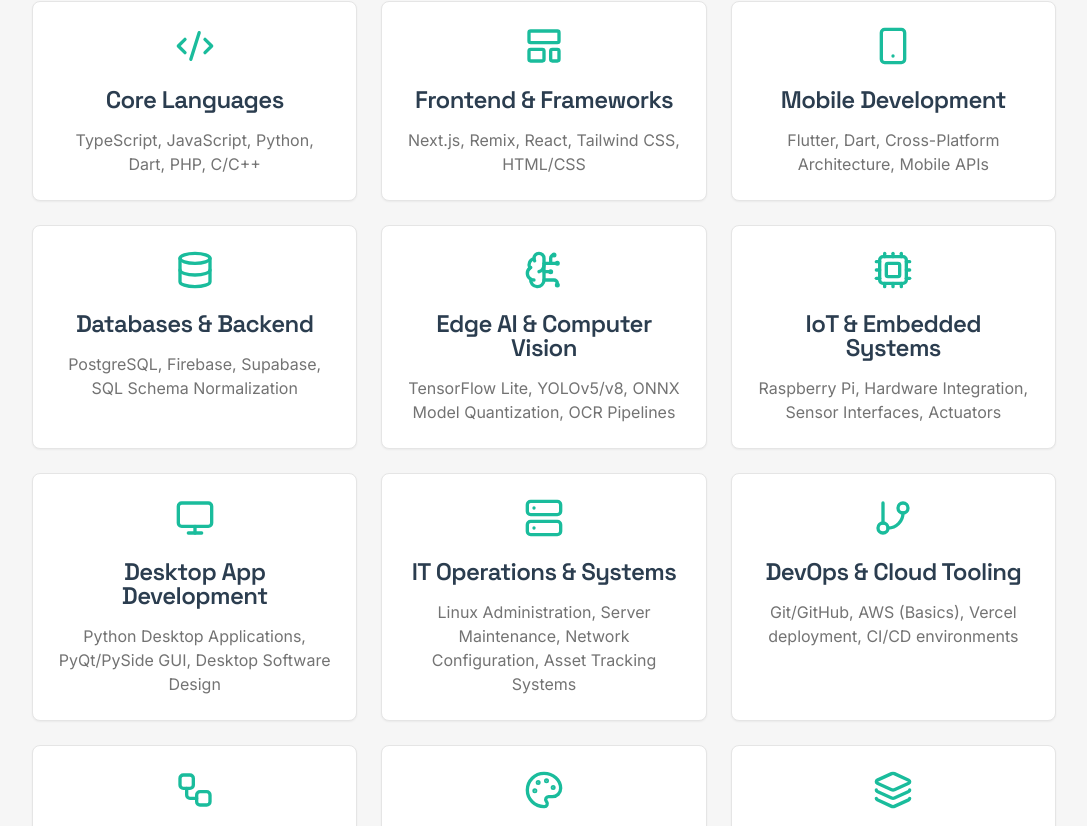
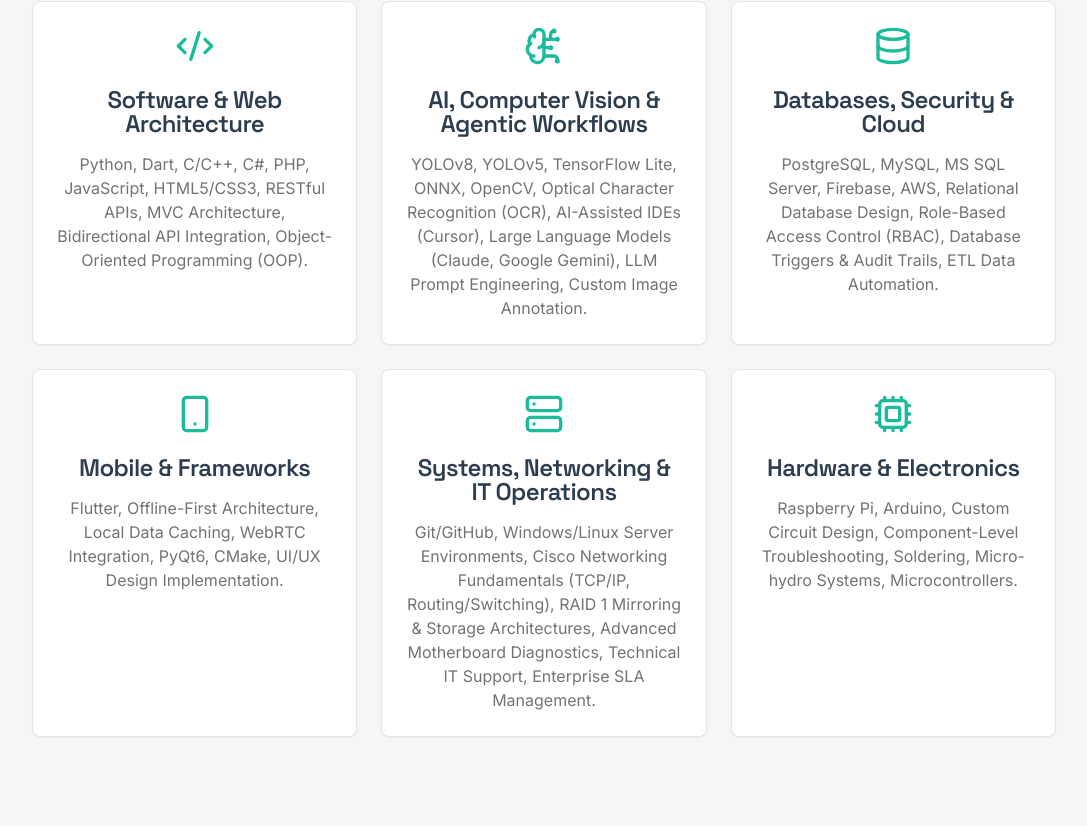
Before and after one commit to Meshy21/mesharys-portfolio, a Next.js app: page / in a window 1280 px wide. Shown: the part 2954-3780 px from the top of the page, without its empty margins (96-1183 px from the left). Built offline with nearby package versions, Linux system fonts and the light colour scheme.

Commit message:
refactor(skills): simplify skills section
Consolidate the skills list and remove unused icons to improve maintainability and clean up the component.

```diff
--- a/src/components/Skills.tsx
+++ b/src/components/Skills.tsx
@@ -5,30 +5,40 @@
   Cpu,
   BrainCircuit,
   Database,
-  GitBranch,
-  Server,
-  LayoutTemplate,
-  Monitor,
-  Workflow,
-  Palette,
-  Layers,
-  Shield
+  Server
 } from 'lucide-react';
 
 const skills = [
-  { name: 'Core Languages', icon: <CodeXml className="h-10 w-10 text-accent" />, description: 'TypeScript, JavaScript, Python, Dart, PHP, C/C++' },
-  { name: 'Frontend & Frameworks', icon: <LayoutTemplate className="h-10 w-10 text-accent" />, description: 'Next.js, Remix, React, Tailwind CSS, HTML/CSS' },
-  { name: 'Mobile Development', icon: <Smartphone className="h-10 w-10 text-accent" />, description: 'Flutter, Dart, Cross-Platform Architecture, Mobile APIs' },
-  { name: 'Databases & Backend', icon: <Database className="h-10 w-10 text-accent" />, description: 'PostgreSQL, Firebase, Supabase, SQL Schema Normalization' },
-  { name: 'Edge AI & Computer Vision', icon: <BrainCircuit className="h-10 w-10 text-accent" />, description: 'TensorFlow Lite, YOLOv5/v8, ONNX Model Quantization, OCR Pipelines' },
-  { name: 'IoT & Embedded Systems', icon: <Cpu className="h-10 w-10 text-accent" />, description: 'Raspberry Pi, Hardware Integration, Sensor Interfaces, Actuators' },
-  { name: 'Desktop App Development', icon: <Monitor className="h-10 w-10 text-accent" />, description: 'Python Desktop Applications, PyQt/PySide GUI, Desktop Software Design' },
-  { name: 'IT Operations & Systems', icon: <Server className="h-10 w-10 text-accent" />, description: 'Linux Administration, Server Maintenance, Network Configuration, Asset Tracking Systems' },
-  { name: 'DevOps & Cloud Tooling', icon: <GitBranch className="h-10 w-10 text-accent" />, description: 'Git/GitHub, AWS (Basics), Vercel deployment, CI/CD environments' },
-  { name: 'API Design & Integration', icon: <Workflow className="h-10 w-10 text-accent" />, description: 'RESTful API Design, WebSockets, Webhooks, Third-party SDKs, API Integration' },
-  { name: 'UI/UX & Prototyping', icon: <Palette className="h-10 w-10 text-accent" />, description: 'Figma Prototyping, Component Design, Responsive Design, User Experience Optimization' },
-  { name: 'System Architecture', icon: <Layers className="h-10 w-10 text-accent" />, description: 'SOLID Principles, Design Patterns, Microservices, High-Availability Systems' },
-  { name: 'Security & Identity', icon: <Shield className="h-10 w-10 text-accent" />, description: 'OAuth 2.0, JWT Authentication, SSL/TLS Certificates, Secure Coding Best Practices' },
+  {
+    name: 'Software & Web Architecture',
+    icon: <CodeXml className="h-10 w-10 text-accent" />,
+    description: 'Python, Dart, C/C++, C#, PHP, JavaScript, HTML5/CSS3, RESTful APIs, MVC Architecture, Bidirectional API Integration, Object-Oriented Programming (OOP).'
+  },
+  {
+    name: 'AI, Computer Vision & Agentic Workflows',
+    icon: <BrainCircuit className="h-10 w-10 text-accent" />,
+    description: 'YOLOv8, YOLOv5, TensorFlow Lite, ONNX, OpenCV, Optical Character Recognition (OCR), AI-Assisted IDEs (Cursor), Large Language Models (Claude, Google Gemini), LLM Prompt Engineering, Custom Image Annotation.'
+  },
+  {
+    name: 'Databases, Security & Cloud',
+    icon: <Database className="h-10 w-10 text-accent" />,
+    description: 'PostgreSQL, MySQL, MS SQL Server, Firebase, AWS, Relational Database Design, Role-Based Access Control (RBAC), Database Triggers & Audit Trails, ETL Data Automation.'
+  },
+  {
+    name: 'Mobile & Frameworks',
+    icon: <Smartphone className="h-10 w-10 text-accent" />,
+    description: 'Flutter, Offline-First Architecture, Local Data Caching, WebRTC Integration, PyQt6, CMake, UI/UX Design Implementation.'
+  },
+  {
+    name: 'Systems, Networking & IT Operations',
+    icon: <Server className="h-10 w-10 text-accent" />,
+    description: 'Git/GitHub, Windows/Linux Server Environments, Cisco Networking Fundamentals (TCP/IP, Routing/Switching), RAID 1 Mirroring & Storage Architectures, Advanced Motherboard Diagnostics, Technical IT Support, Enterprise SLA Management.'
+  },
+  {
+    name: 'Hardware & Electronics',
+    icon: <Cpu className="h-10 w-10 text-accent" />,
+    description: 'Raspberry Pi, Arduino, Custom Circuit Design, Component-Level Troubleshooting, Soldering, Micro-hydro Systems, Microcontrollers.'
+  },
 ];
 
 export default function Skills() {
```
